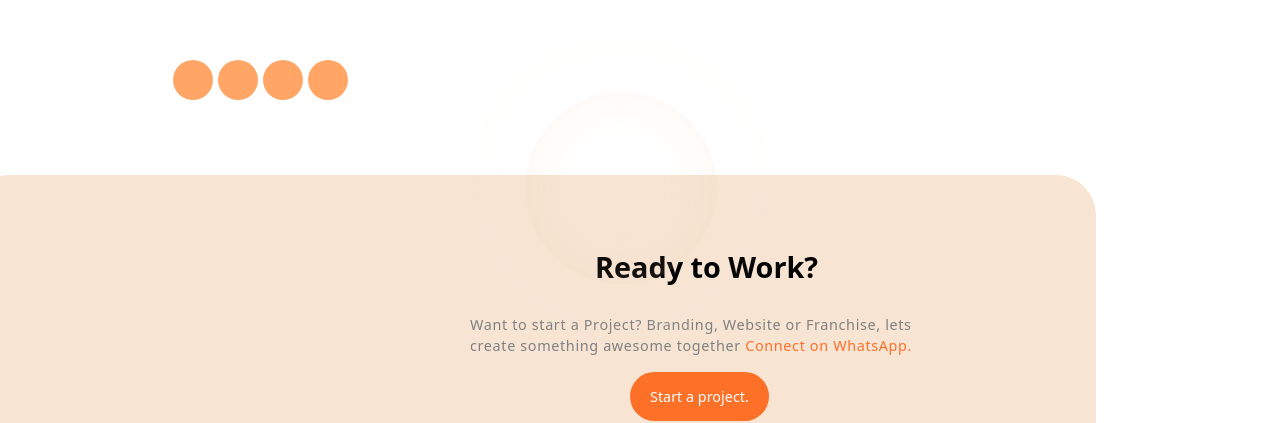
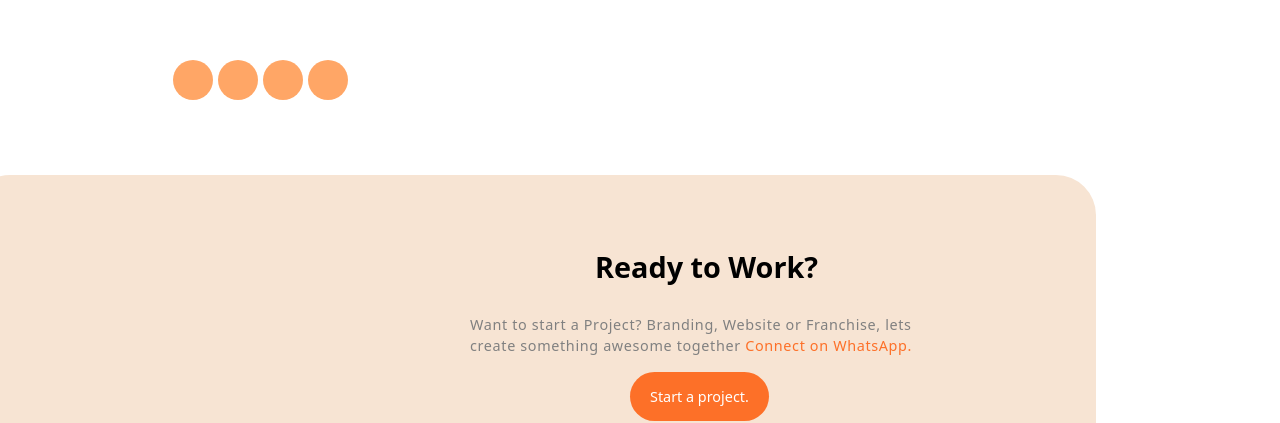
Before and after one commit to Kashyap-Rishi/Polardotclone, a React (Create React App) app in the folder my-app/: page / in a window 1280 px wide. Shown: the part 4197-4620 px from the top of the page. Built offline with nearby package versions, Linux system fonts and the light colour scheme.

Commit message:
Changes saved

```diff
--- a/my-app/src/components/footer/Footer.jsx
+++ b/my-app/src/components/footer/Footer.jsx
@@ -4,15 +4,7 @@ import './footer.scss'
 const Footer = () => {
   return (
     <div>
-                    <div className="bottom">
-                    <div className="loading">
-                        <span></span>
-                        <span></span>
-                        <span></span>
 
-
-                    </div>
-                </div>
     <div className="background">
     <div className="connection">
     <h2>Ready to Work?</h2>
```
